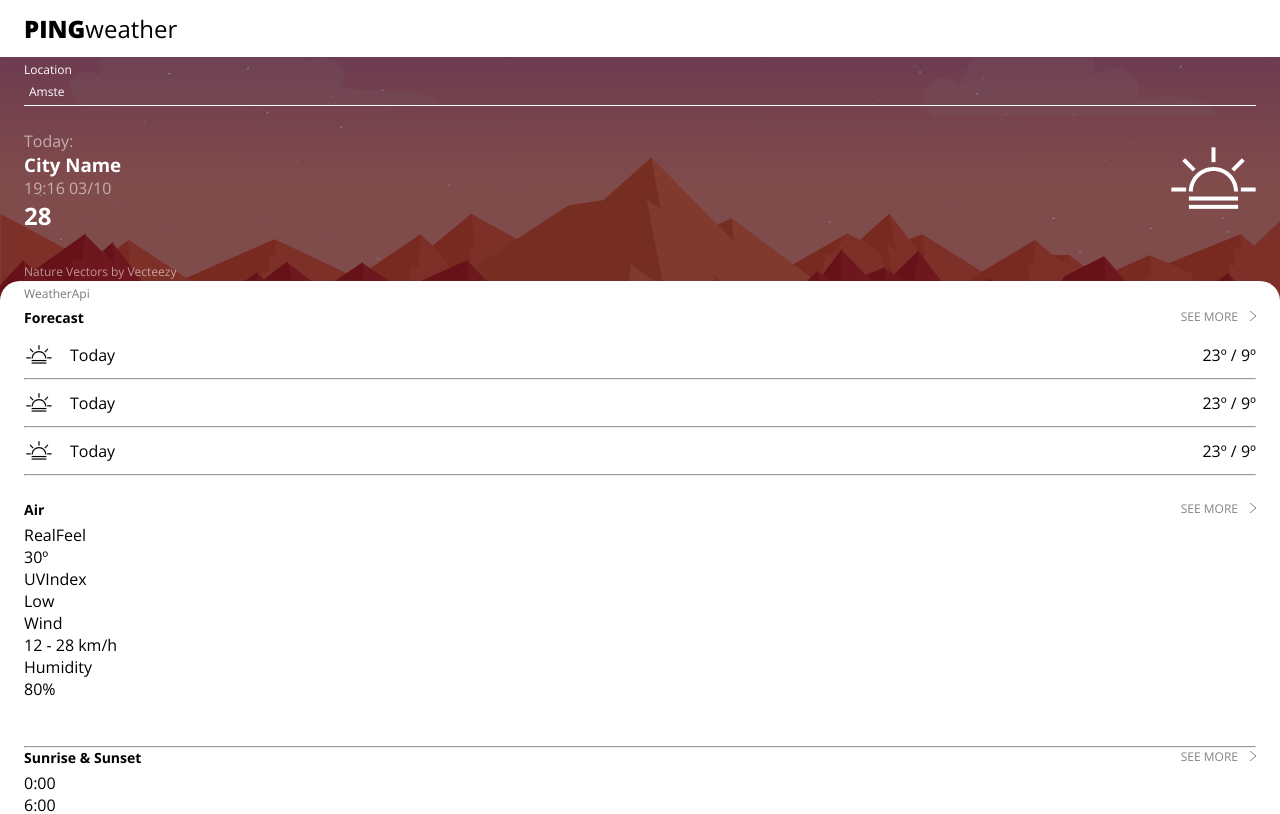
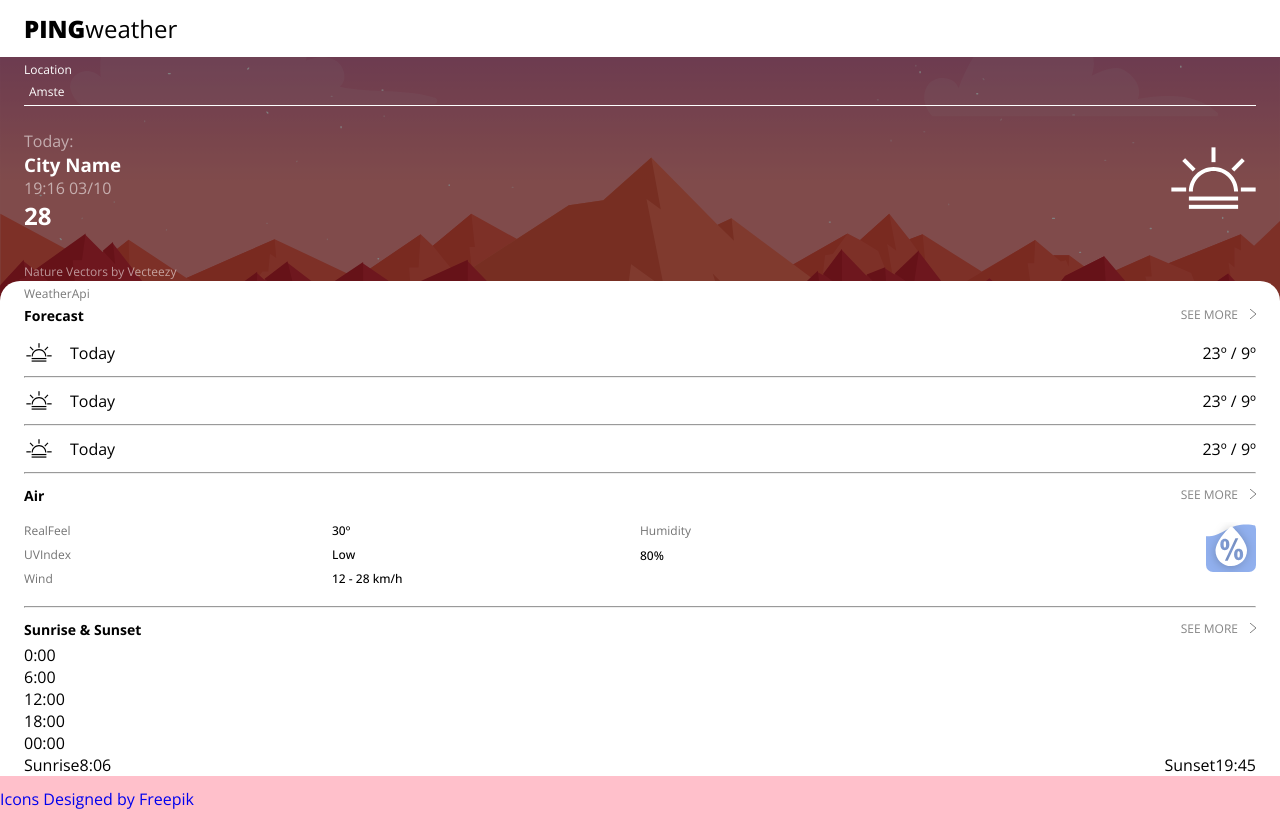
Before and after one commit to evirunurm/weather-app, a Vue app: page / in a window 1280 px wide. Shown: the top 814 px of the page. Built offline with nearby package versions, Linux system fonts and the light colour scheme.

Commit message:
style forecast day component and humidity graph component (with a basic animation to preview the effect im looking for)

```diff
--- a/src/App.vue
+++ b/src/App.vue
@@ -46,30 +46,25 @@
         <h3>Air</h3>
         <SeeMore />
       </div>
-      <div class="air__content">
-        <div class="air__content__realfeel">
-          <p class="light-font">RealFeel</p>
+      <div class="air__content__wraper">
+        <div class="air__content ">
+          <p class="font--light">RealFeel</p>
           <p class="" id="realFeel">30º</p>
         </div>
-        <div class="air__content__uvindex">
-          <p class="light-font">UVIndex</p>
+        <div class="air__content humidity">
+          <p class="font--light">UVIndex</p>
           <p class="" id="uvIndex">Low</p>
         </div>
-        <div class="air__content__wind">
-          <p class="light-font">Wind</p>
+        <div class="air__content humidity">
+          <p class="font--light">Wind</p>
           <p class="" id="wind">12 - 28 km/h</p>
         </div>
-        <div class="air__content__humidity">
+        <div class="air__content humidity">
           <div class="humidity__data">
-            <p class="light-font">Humidity</p>
+            <p class="font--light">Humidity</p>
             <p class="" id="humidity">80%</p>
           </div>
-          <div class="humidity__graph">
-            <div class="humidity__graph__container">
-              <img class="humidity__graph__wave" src="" alt="">
-              <img class="humidity__graph__drop" src="" alt="">
-            </div>
-          </div>
+          <humidity-graph />
         </div>
       </div>
     </article>
@@ -80,12 +75,12 @@
         <SeeMore />
       </div>
       <sunrise-sunset-graph />
-      <div class="sunrise-sunset__data">
-        <div class="sunrise-sunset__data__sunrise">
+      <div class="sunrise-sunset__data__wrapper">
+        <div class="sunrise-sunset__data">
           <p class="light-font">Sunrise</p>
           <p id="humidity">8:06</p>
         </div>
-        <div class="sunrise-sunset__data__sunset">
+        <div class="sunrise-sunset__data">
           <p class="light-font">Sunset</p>
           <p id="humidity">19:45</p>
         </div>
@@ -103,6 +98,8 @@
 import ForecastDay from './components/forecast_day.vue'
 import SunriseSunsetGraph from './components/sunrise_sunset_graph.vue'
 import SeeMore from './components/see_more.vue'
+import HumidityGraph from './components/humidity_graph.vue'
+
 
 export default {
   name: 'App',
@@ -117,7 +114,8 @@ export default {
   components: {
     ForecastDay,
     SunriseSunsetGraph,
-    SeeMore
+    SeeMore,
+    HumidityGraph,
   }
 }
 </script>
@@ -286,11 +284,10 @@ body {
 
 .weather-credits {
   color: var(--black);
-  padding: 0 0 0.5em 0
 }
 
 article {
-  margin: 0 0 var(--margin-border) 0;
+  margin: calc(var(--margin-border)/2) 0 calc(var(--margin-border)/2) 0;
 }
 
 /* FORECAST */
@@ -302,6 +299,49 @@ article {
   font-size: 0.75em;
 }
 
+.forecast {
+  margin-top: calc(var(--margin-border)/6);
+}
+
+.air__content__wraper {
+  display: grid;
+  grid-auto-flow: column;
+  grid-template-columns: 1fr 1fr;
+  grid-template-rows: 1fr 1fr 1fr;
+  font-size: 0.75em;
+  margin: calc(var(--margin-border)/2) 0 0 0;
+}
+
+.air__content {
+  display: grid;
+  grid-template-columns: 1fr 1fr;
+  grid-template-rows: 1fr 1fr;
+  height: 2em;
+  font-weight: 500 !important;
+}
+
+.humidity__data {
+  display: grid;
+  grid-template-columns: 1fr;
+  grid-template-rows: 1fr 1fr;
+}
+
+.humidity__graph {
+  display: flex;
+  justify-content: flex-end;
+}
+
+.sunrise-sunset__data__wrapper {
+  display: flex;
+  flex-direction: row;
+  justify-content: space-between;
+}
+
+.sunrise-sunset__data {
+  display: flex;
+  align-items: baseline;
+  justify-content: space-between;
+}
 
 /* AIR */
 </style>
--- /dev/null
+++ b/src/components/humidity_graph.vue
@@ -0,0 +1,56 @@
+<template>
+<div class="humidity__graph">
+  <div class="humidity__graph__container">
+    <img class="humidity__graph__wave" src="../assets/images/humidity_wave.svg" alt="">
+    <img class="humidity__graph__drop" src="../assets/images/humidity_drop.svg" alt="">
+  </div>
+</div>
+</template>
+
+<script >
+export default {
+
+};
+</script>
+
+<style scoped>
+.humidity__graph__container {
+  position: relative;
+  overflow: hidden;
+  height: 50px;
+  width: 50px;
+  border-radius: 7px;
+  display: flex;
+  align-items: center;
+  justify-content: center;
+}
+
+.humidity__graph__wave {
+  position: absolute;
+  transform: scale(120%);
+  left: 12px;
+  /* top: 0px; */
+  z-index: 20;
+  animation-name: wave;
+  animation-duration: 4s;
+  animation-iteration-count: infinite;
+  animation-direction: alternate-reverse;
+  animation-timing-function: cubic-bezier(0, 0);
+}
+
+.humidity__graph__drop {
+  position: relative;
+  z-index: 30;
+  filter: drop-shadow(0 1px 5px rgba(0, 0, 0, 0.25));
+}
+
+@keyframes wave {
+  from {
+    left: 12px;
+  }
+
+  to {
+    left: -77px;
+  }
+}
+</style>
```
Also changed, not shown: src/assets/images/humidity_drop.svg (added), src/assets/images/humidity_wave.svg (added).
